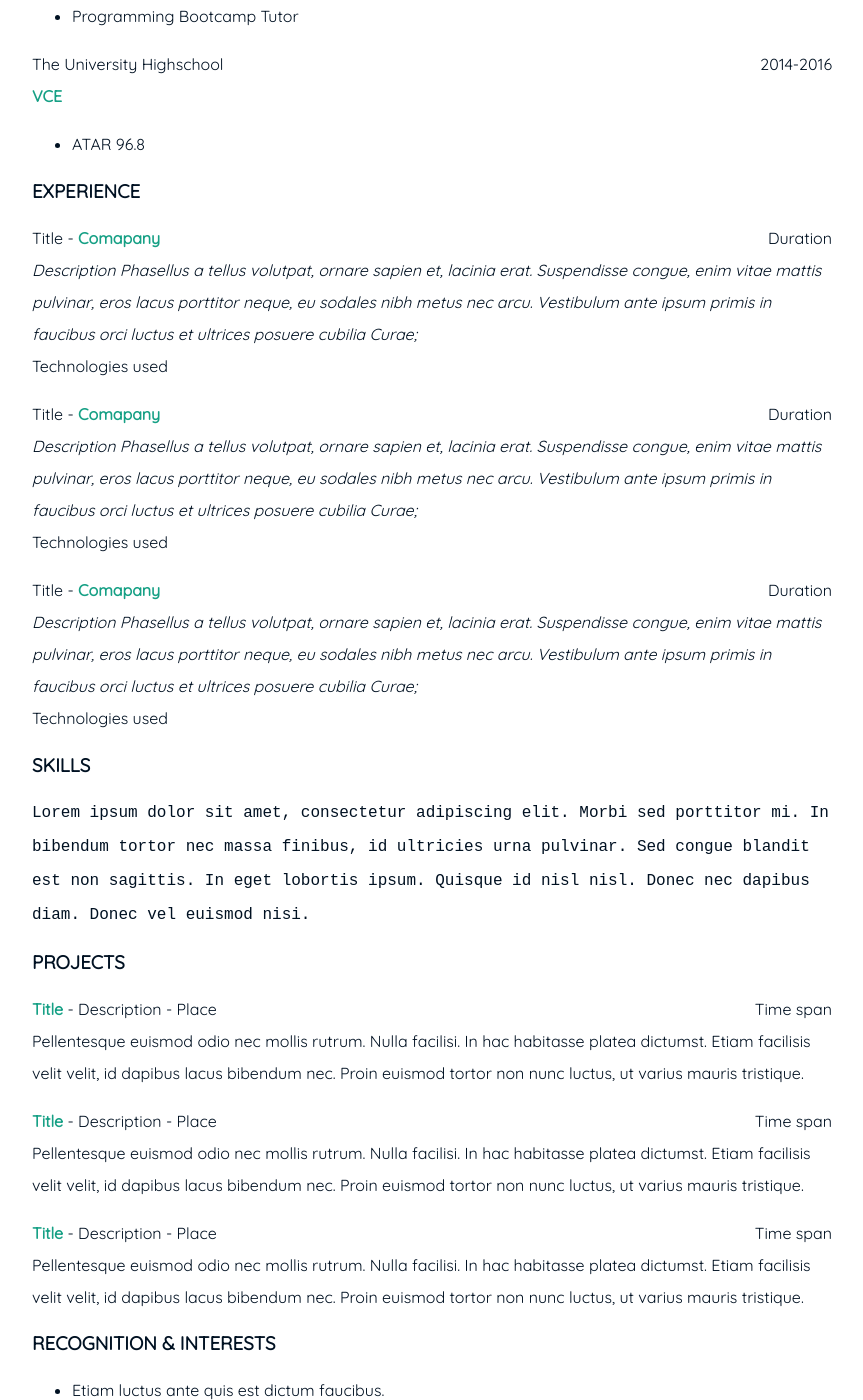
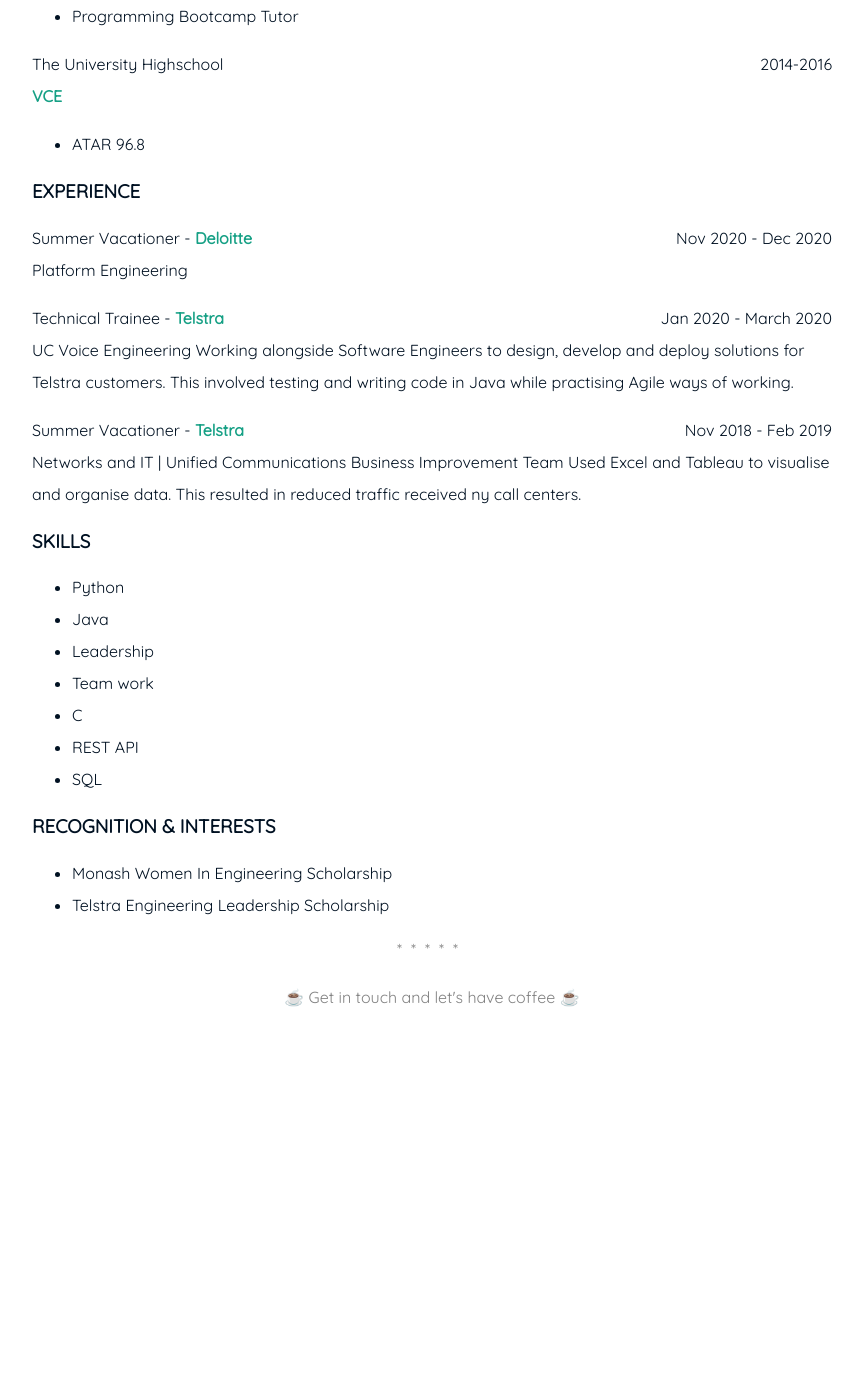
Before and after one commit to katherinemof/katherinemof.github.io, a Jekyll site: the page built from resume.md, in a window 1280 px wide and 1400 px high, scrolled down 609 px. Shown: the whole window, without its empty margins (208-1071 px from the left). Built offline with Jekyll 4.4.1, drawn with Linux system fonts in a browser that asks for light colours; after the commit the page ends 1678 px from its top, so only the background shows below that; some of the changed text lies outside the part shown.

Commit message:
Resume update

````diff
--- a/resume.md
+++ b/resume.md
@@ -25,39 +25,29 @@ The University Highschool <span style="float: right; ">2014-2016</span>
 
 ### EXPERIENCE
 
-Title - **Comapany** <span style="float: right; ">Duration</span>
-_Description Phasellus a tellus volutpat, ornare sapien et, lacinia erat. Suspendisse congue, enim vitae mattis pulvinar, eros lacus porttitor neque, eu sodales nibh metus nec arcu. Vestibulum ante ipsum primis in faucibus orci luctus et ultrices posuere cubilia Curae;_
-Technologies used
+Summer Vacationer - **Deloitte** <span style="float: right; ">Nov 2020 - Dec 2020</span>
+Platform Engineering
 
 
-Title - **Comapany** <span style="float: right; ">Duration</span>
-_Description Phasellus a tellus volutpat, ornare sapien et, lacinia erat. Suspendisse congue, enim vitae mattis pulvinar, eros lacus porttitor neque, eu sodales nibh metus nec arcu. Vestibulum ante ipsum primis in faucibus orci luctus et ultrices posuere cubilia Curae;_
-Technologies used
+Technical Trainee - **Telstra** <span style="float: right; ">Jan 2020 - March 2020</span>
+UC Voice Engineering
+Working alongside Software Engineers to design, develop and deploy solutions for Telstra customers. This involved testing and writing code in Java while practising Agile ways of working.
 
-Title - **Comapany** <span style="float: right; ">Duration</span>
-_Description Phasellus a tellus volutpat, ornare sapien et, lacinia erat. Suspendisse congue, enim vitae mattis pulvinar, eros lacus porttitor neque, eu sodales nibh metus nec arcu. Vestibulum ante ipsum primis in faucibus orci luctus et ultrices posuere cubilia Curae;_
-Technologies used
+Summer Vacationer - **Telstra** <span style="float: right; ">Nov 2018 - Feb 2019</span>
+Networks and IT | Unified Communications Business Improvement Team
+Used Excel and Tableau to visualise and organise data. This resulted in reduced traffic received ny call centers.
 
 ### SKILLS
-``` Lorem ipsum dolor sit amet, consectetur adipiscing elit. Morbi sed porttitor mi. In bibendum tortor nec massa finibus, id ultricies urna pulvinar. Sed congue blandit est non sagittis. In eget lobortis ipsum. Quisque id nisl nisl. Donec nec dapibus diam. Donec vel euismod nisi.  ```
-
-### PROJECTS
-**Title** - Description - Place <span style="float: right; ">Time span</span>
-Pellentesque euismod odio nec mollis rutrum. Nulla facilisi. In hac habitasse platea dictumst. Etiam facilisis velit velit, id dapibus lacus bibendum nec. Proin euismod tortor non nunc luctus, ut varius mauris tristique.
-
-**Title** - Description - Place <span style="float: right; ">Time span</span>
-Pellentesque euismod odio nec mollis rutrum. Nulla facilisi. In hac habitasse platea dictumst. Etiam facilisis velit velit, id dapibus lacus bibendum nec. Proin euismod tortor non nunc luctus, ut varius mauris tristique.
-
-**Title** - Description - Place <span style="float: right; ">Time span</span>
-Pellentesque euismod odio nec mollis rutrum. Nulla facilisi. In hac habitasse platea dictumst. Etiam facilisis velit velit, id dapibus lacus bibendum nec. Proin euismod tortor non nunc luctus, ut varius mauris tristique.
-
+ - Python
+ - Java
+ - Leadership
+ - Team work
+ - C
+ - REST API
+ - SQL
 
 
 ### RECOGNITION & INTERESTS
 
-- Etiam luctus ante quis est dictum faucibus.
-- Etiam luctus ante quis est dictum faucibus.
-- Etiam luctus ante quis est dictum faucibus.
-- Etiam luctus ante quis est dictum faucibus.
-- Etiam luctus ante quis est dictum faucibus.
-- Etiam luctus ante quis est dictum faucibus.
+- Monash Women In Engineering Scholarship
+- Telstra Engineering Leadership Scholarship
````
Also changed, not shown: index.md (+2 -2 lines), 5 other files.
